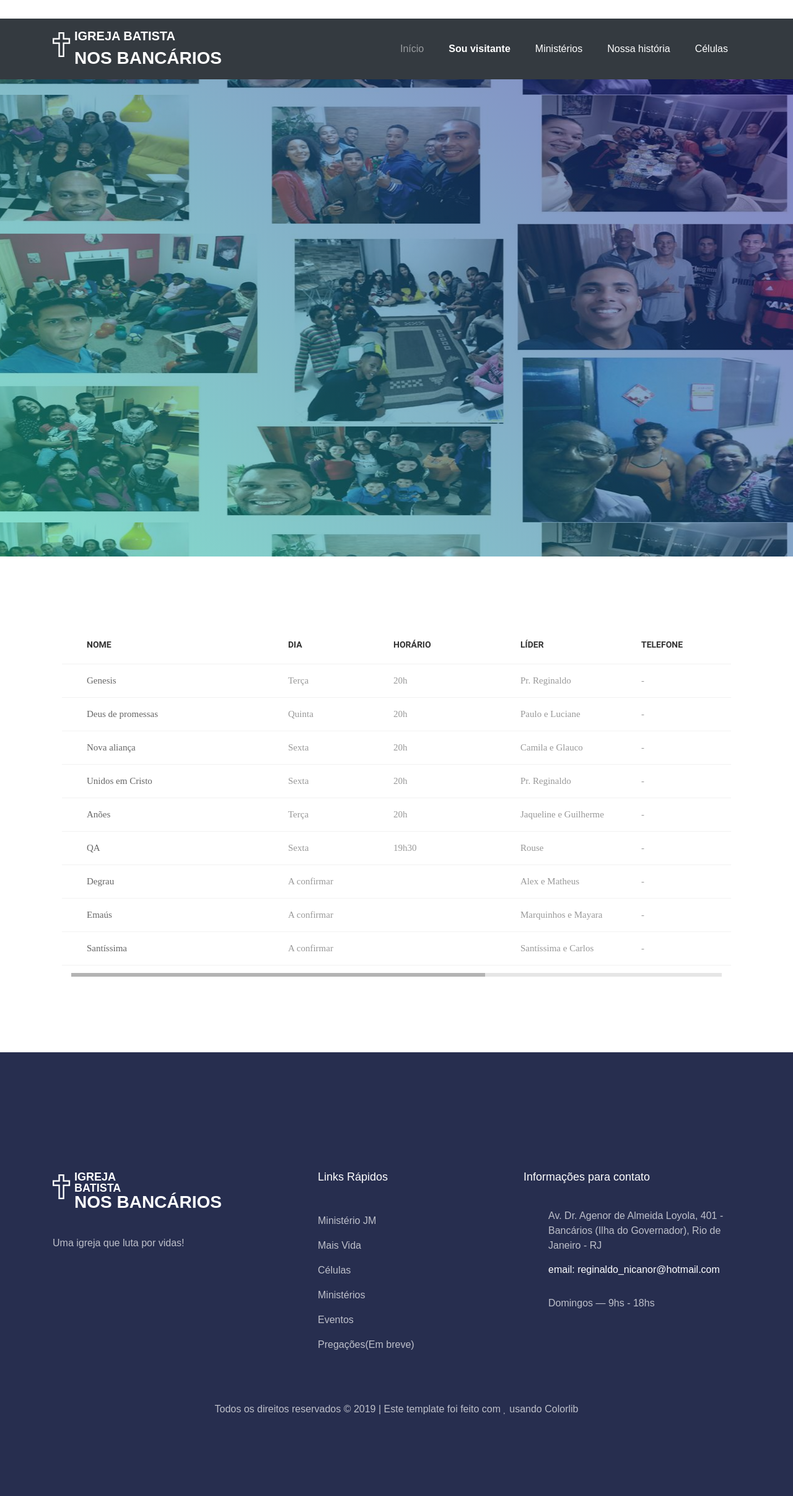
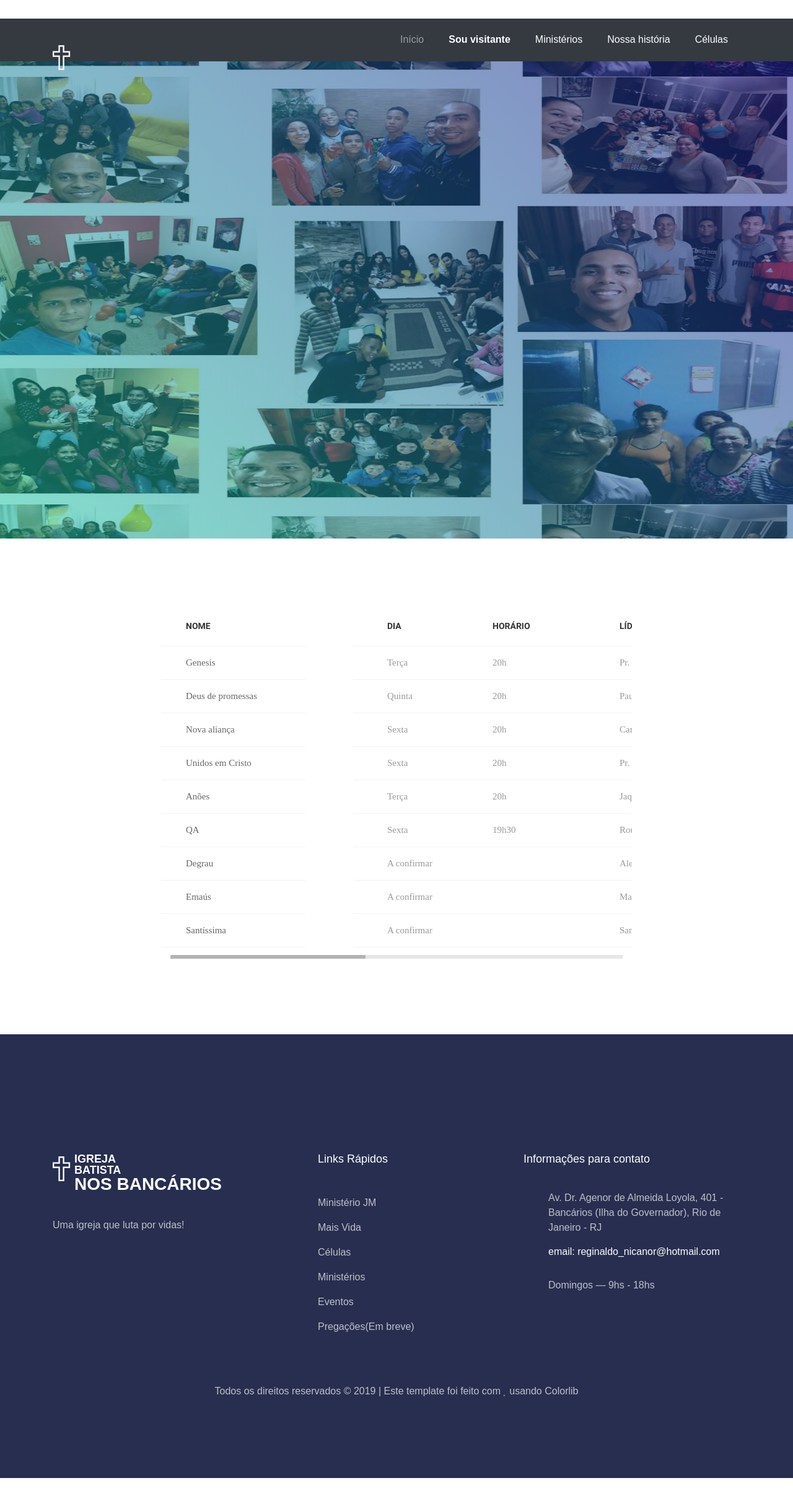
Before and after one commit to vandoaraujo/ibbancarios, a PHP site: page /celulas.html in a window 1280 px wide. Shown: the whole page at 62% size. After the commit the page ends 2385 px from the top, so only its background shows below. Run offline with PHP 8.4, Linux system fonts and the light colour scheme; some libraries are stand-ins or nearby versions; some web fonts are replaced.

Commit message:
acerto table

```diff
--- a/celulas.html
+++ b/celulas.html
@@ -52,7 +52,7 @@
   <nav class="navbar navbar-expand-lg navbar-dark ftco_navbar bg-dark ftco-navbar-light" id="ftco-navbar">
     <div class="container">
       <a class="navbar-brand" href="index.html"><i class="flaticon-cross"></i>
-        <span>Igreja Batista</span> <span>nos Bancários</span>
+        <!-- <span>Igreja Batista</span> <span>nos Bancários</span> -->
       </a>
       <button class="navbar-toggler" type="button" data-toggle="collapse" data-target="#ftco-nav"
         aria-controls="ftco-nav" aria-expanded="false" aria-label="Toggle navigation">
--- a/css/mainTable.css
+++ b/css/mainTable.css
@@ -141,7 +141,7 @@ iframe {
 [ Table ]*/
 
 .limiter {
-  width: 100%;
+  width: 75%;
   margin: 0 auto;
   /* background: #120b16;
   background: -webkit-linear-gradient(bottom, #c471f5, #fa71cd);
@@ -178,7 +178,7 @@ iframe {
 }
 
 table {
-  width: 100%;
+  width: 75%;
 }
 
 th, td {
```
